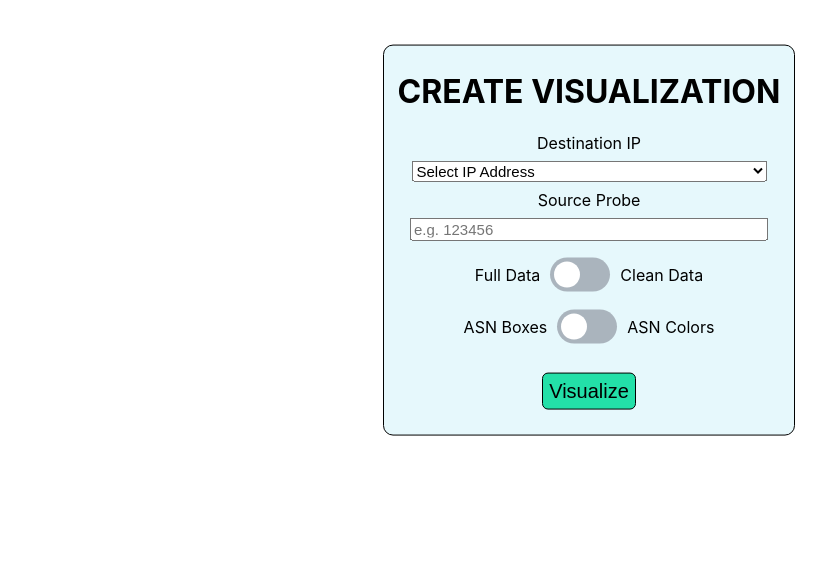
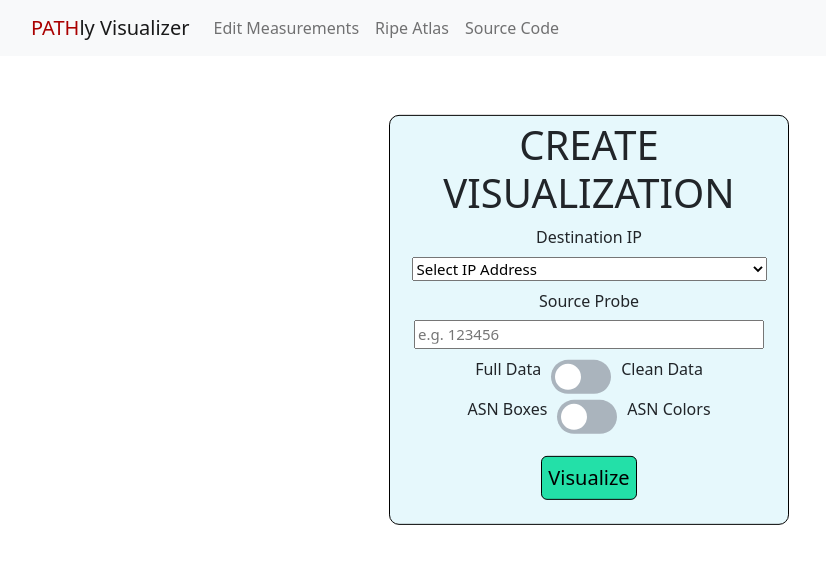
Before and after one commit to fastly/pathly_visualizer, a React (Create React App) app in the folder frontend/: page / in a window 1280 px wide. Shown: the top 564 px of the page, without its empty margins (51-877 px from the left). Built offline with nearby package versions, Linux system fonts and the light colour scheme.

Commit message:
navbar added + small changes like favicon + title

```diff
--- a/frontend/package.json
+++ b/frontend/package.json
@@ -1,5 +1,5 @@
 {
-  "name": "route-path-analysis-app",
+  "name": "PATHly-Visualizer",
   "version": "0.1.0",
   "private": true,
   "dependencies": {
@@ -7,10 +7,12 @@
     "@testing-library/jest-dom": "^5.16.5",
     "@testing-library/react": "^13.4.0",
     "@testing-library/user-event": "^13.5.0",
+    "bootstrap": "^5.2.3",
     "dagre": "^0.8.5",
     "html-to-image": "^1.10.8",
     "material-ui": "^0.20.2",
     "react": "^18.2.0",
+    "react-bootstrap": "^2.6.0",
     "react-dom": "^18.2.0",
     "react-scripts": "5.0.1",
     "reactflow": "^11.2.0",
--- a/frontend/public/index.html
+++ b/frontend/public/index.html
@@ -2,12 +2,12 @@
 <html lang="en">
   <head>
     <meta charset="utf-8" />
-    <link rel="icon" href="%PUBLIC_URL%/favicon.ico" />
+    <link rel="icon" href="./wpi_fastly_icon.png" />
     <meta name="viewport" content="width=device-width, initial-scale=1" />
     <meta name="theme-color" content="#000000" />
     <meta
       name="description"
-      content="Web site created using create-react-app"
+      content="Probe ASN Traffic Highway Visualizer"
     />
     <link rel="apple-touch-icon" href="%PUBLIC_URL%/logo192.png" />
     <!--
@@ -24,7 +24,7 @@
       work correctly both with client-side routing and a non-root public URL.
       Learn how to configure a non-root public URL by running `npm run build`.
     -->
-    <title>React App</title>
+    <title>PATHly Visualizer</title>
   </head>
   <body>
     <noscript>You need to enable JavaScript to run this app.</noscript>
--- a/frontend/src/App.css
+++ b/frontend/src/App.css
@@ -8,7 +8,7 @@
   width: 400px;
   padding: 5px;
   position: absolute;
-  top: 30%;
+  top: 40%;
   left: 50%;
   -ms-transform: translateX(-50%) translateY(-50%);
   -webkit-transform: translate(-50%,-50%);
--- a/frontend/src/App.js
+++ b/frontend/src/App.js
@@ -1,6 +1,7 @@
 import { useState } from 'react';
 import './App.css';
 import Graph from './components/Graph';
+import LogoDropdown from './components/LogoDropdown';
 
 //test data for graph population
 import {tData} from './components/test_data/testTrcrt'
@@ -161,6 +162,7 @@
 
   return (
     <>
+      <LogoDropdown></LogoDropdown>
       <div className="App">
         {/* FORM FOR COLLECTING DATA FROM BACKEND STORAGE HERE */}
         <h1>CREATE VISUALIZATION</h1>
--- a/frontend/src/components/Graph.jsx
+++ b/frontend/src/components/Graph.jsx
@@ -16,7 +16,7 @@
 import { toPng } from 'html-to-image';
 import * as htmlToImage from 'html-to-image';
 
-// linking stylesheet
+// linking reactflow stylesheet
 import 'reactflow/dist/style.css';
 
 // predetermined array of colors tested for colorblindness and contrast
--- /dev/null
+++ b/frontend/src/components/LogoDropdown.jsx
@@ -0,0 +1,26 @@
+import Container from 'react-bootstrap/Container';
+import Nav from 'react-bootstrap/Nav';
+import Navbar from 'react-bootstrap/Navbar';
+
+import 'bootstrap/dist/css/bootstrap.min.css';
+
+function LogoDropdown() {
+
+    return(
+        <Navbar bg='light' expand='lg'>
+            <Container>
+                <Navbar.Brand><span style={{color: '#AA0000'}}>PATH</span>ly Visualizer</Navbar.Brand>
+                <Navbar.Toggle aria-controls="basic-navbar-nav" />
+                <Navbar.Collapse id="basic-navbar-nav">
+                <Nav className="me-auto">
+                    <Nav.Link href="">Edit Measurements</Nav.Link>
+                    <Nav.Link href="https://atlas.ripe.net/">Ripe Atlas</Nav.Link>
+                    <Nav.Link href="https://github.com/jmeggitt/fastly_anycast_experiments">Source Code</Nav.Link>
+                </Nav>
+                </Navbar.Collapse>
+            </Container>
+        </Navbar>
+    )
+}
+
+export default LogoDropdown
```
Also changed, not shown: frontend/public/wpi_fastly_icon.png (added).
